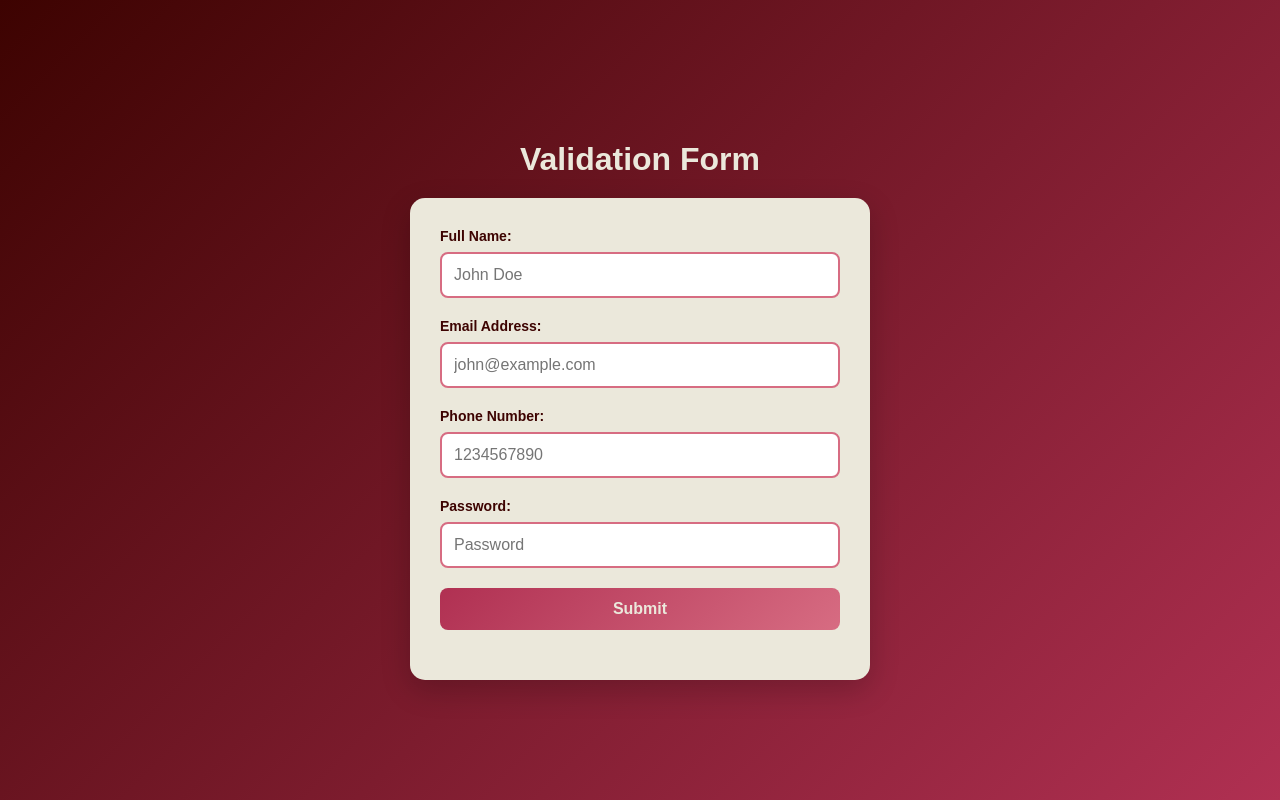
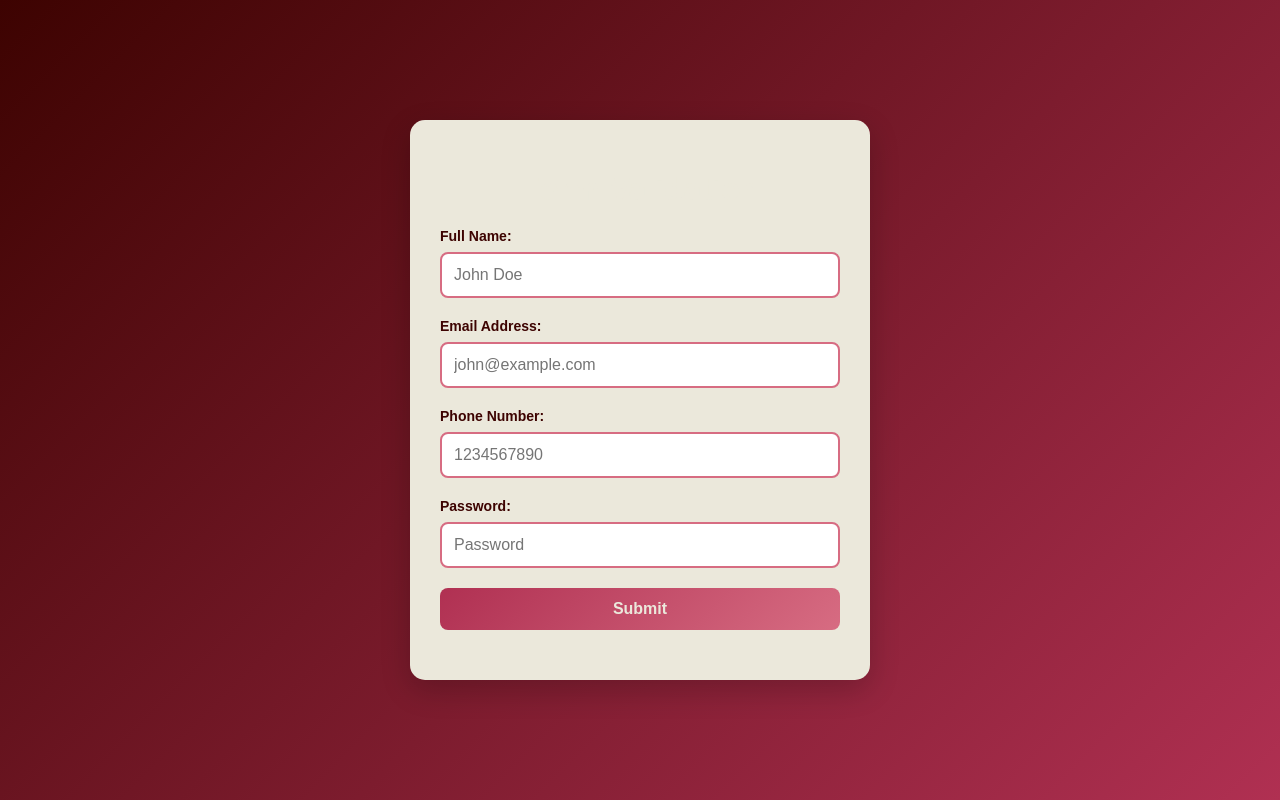
Before and after one commit to citizenofgotham/js-regex-validation_Your_Name, a plain HTML site: page index.html in a window 1280 px wide. Drawn offline with Linux system fonts and the light colour scheme.

Commit message:
Update index.html

```diff
--- a/index.html
+++ b/index.html
@@ -5,16 +5,10 @@
     <meta name="viewport" content="width=device-width, initial-scale=1.0">
     <title>Form Validation with RegExp</title>
     <link rel="stylesheet" href="style.css">
-    <!-- Add a font-awesome icon for the form -->
-    <link rel="stylesheet" href="https://cdnjs.cloudflare.com/ajax/libs/font-awesome/6.0.0-beta3/css/all.min.css">
 </head>
 <body>
-    <!-- Title outside the container -->
-    <h1>Validation Form</h1>
-
-    <!-- Form Container -->
     <div class="container">
-        <!-- Form -->
+        <h1>Form Validation</h1>
         <form id="validationForm">
             <!-- Full Name Field -->
             <div class="form-group">
```
